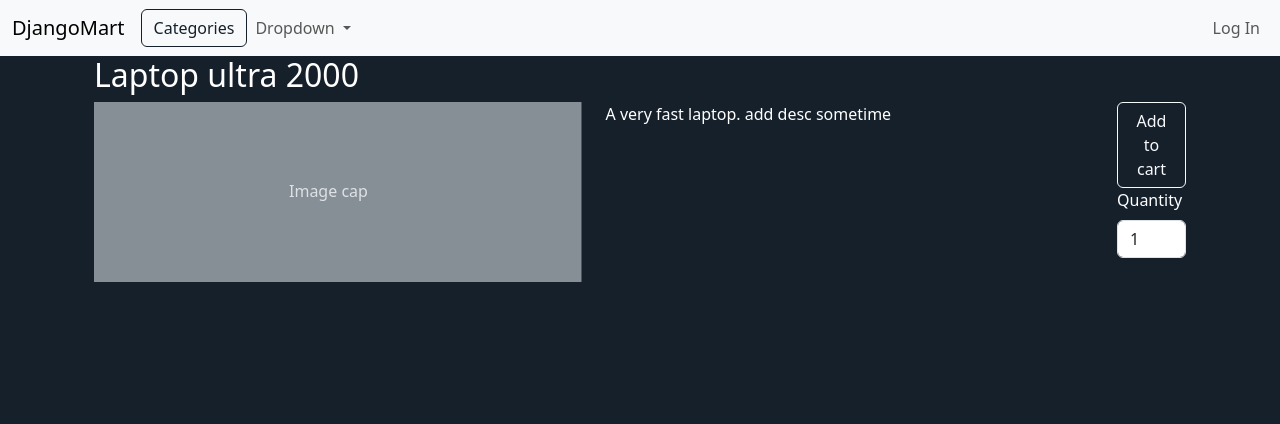
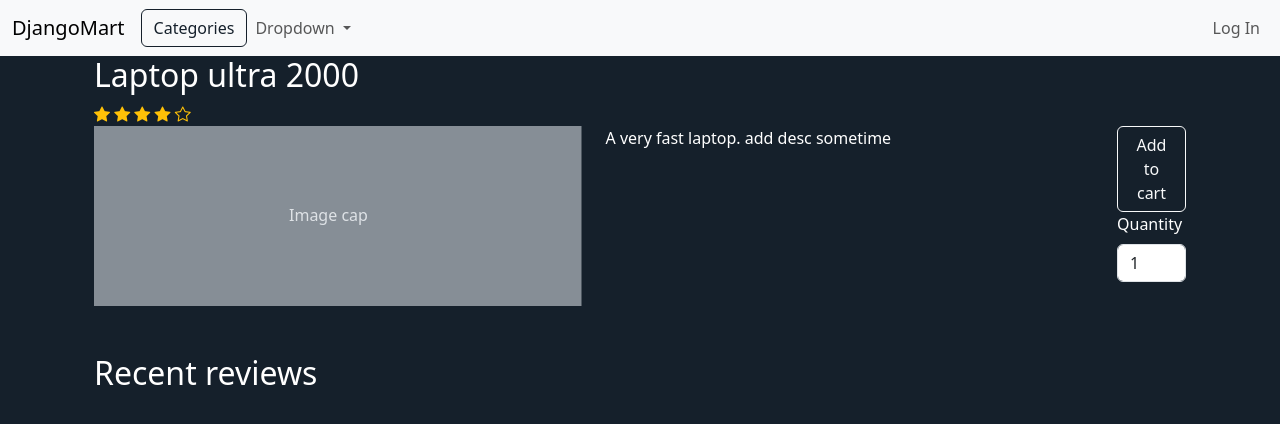
Before and after one commit to popov23cso/FullCycleShop, a Django app: page /product/1 in a window 1280 px wide. Shown: the top 424 px of the page. Run offline with Django 5.2, Linux system fonts and the light colour scheme; data comes from the database, SQL or seed files in the repository; both versions use the stored data as it was after the commit.

Commit message:
Add rating visualization in product page

```diff
--- a/DjangoMart/DjangoMartApp/templates/DjangoMartApp/product.html
+++ b/DjangoMart/DjangoMartApp/templates/DjangoMartApp/product.html
@@ -1,6 +1,10 @@
 {% extends "DjangoMartApp/layout.html" %}
 
 {% load static %}
+
+{% block styles %}
+    <link href="https://cdn.jsdelivr.net/npm/bootstrap-icons/font/bootstrap-icons.css" rel="stylesheet">
+{% endblock %}
 
 {% block title %}
     {{product.title}}
@@ -9,8 +13,17 @@
 {% block body %}
     <div class="container">
         <h2>{{product.title}}</h2>
+        {% for _ in ""|center:ratings.full_stars %}
+            <i class="bi bi-star-fill text-warning star"></i>
+        {% endfor %}
+        {% if ratings.half_star %}
+            <i class="bi bi-star-half text-warning star"></i>
+        {% endif %}
+        {% for _ in ""|center:ratings.empty_stars %}
+            <i class="bi bi-star text-warning star"></i>
+        {% endfor %}
     </div>
-    <div class="container">
+    <div class="container mb-5">
         <div class="row">
             <div class="col">
                 <svg aria-label="Placeholder: Image cap" class="bd-placeholder-img card-img-top" height="180" preserveAspectRatio="xMidYMid slice" role="img" width="100%" xmlns="http://www.w3.org/2000/svg">
@@ -32,6 +45,9 @@
             </div>
         </div>
     </div>
+    <div class="container">
+        <div class="h2">Recent reviews</div>
+    </div>
     <input type="hidden" id="productId" value="{{ product.id }}">
 {% endblock %}
 
--- a/DjangoMart/DjangoMartApp/views/web.py
+++ b/DjangoMart/DjangoMartApp/views/web.py
@@ -24,7 +24,15 @@ def category_view(request, category_slug):
 def product_view(request, product_id):
     product = get_object_or_404(Product, id=product_id)
     product.description_html = markdown(product.description)
-    return render_django_mart_app(request, 'product', {'product':product})
+    reviews = product.review.all()[:5]
+    ratings = {}
+    average_rating = product.average_rating
+    ratings['average'] = average_rating
+    ratings['full_stars'] = int(average_rating)
+    ratings['half_star'] = average_rating != int(average_rating)
+    max_stars = 5
+    ratings['empty_stars'] = max_stars - ratings['full_stars'] - (1 if ratings['half_star'] else 0)
+    return render_django_mart_app(request, 'product', {'product':product, 'reviews':reviews, 'ratings': ratings})
 
 @login_required
 def cart_view(request):
```
Also changed, not shown: DjangoMart/db.sqlite3.
